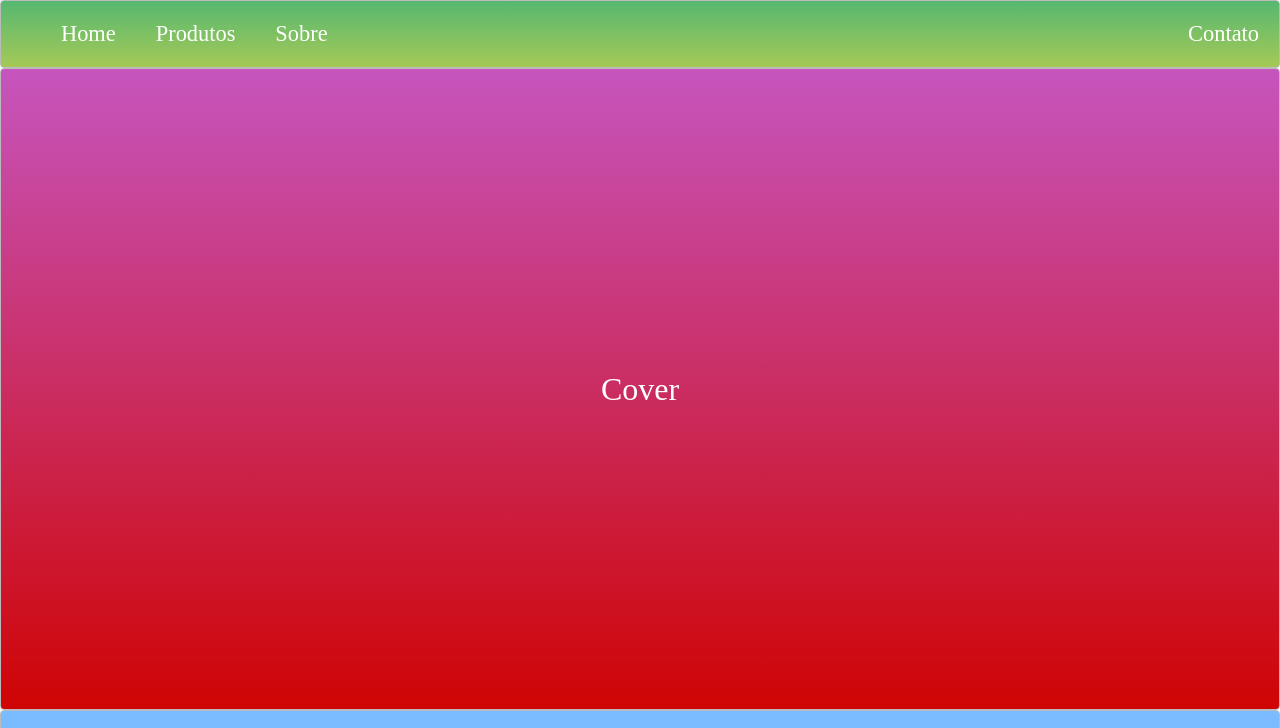
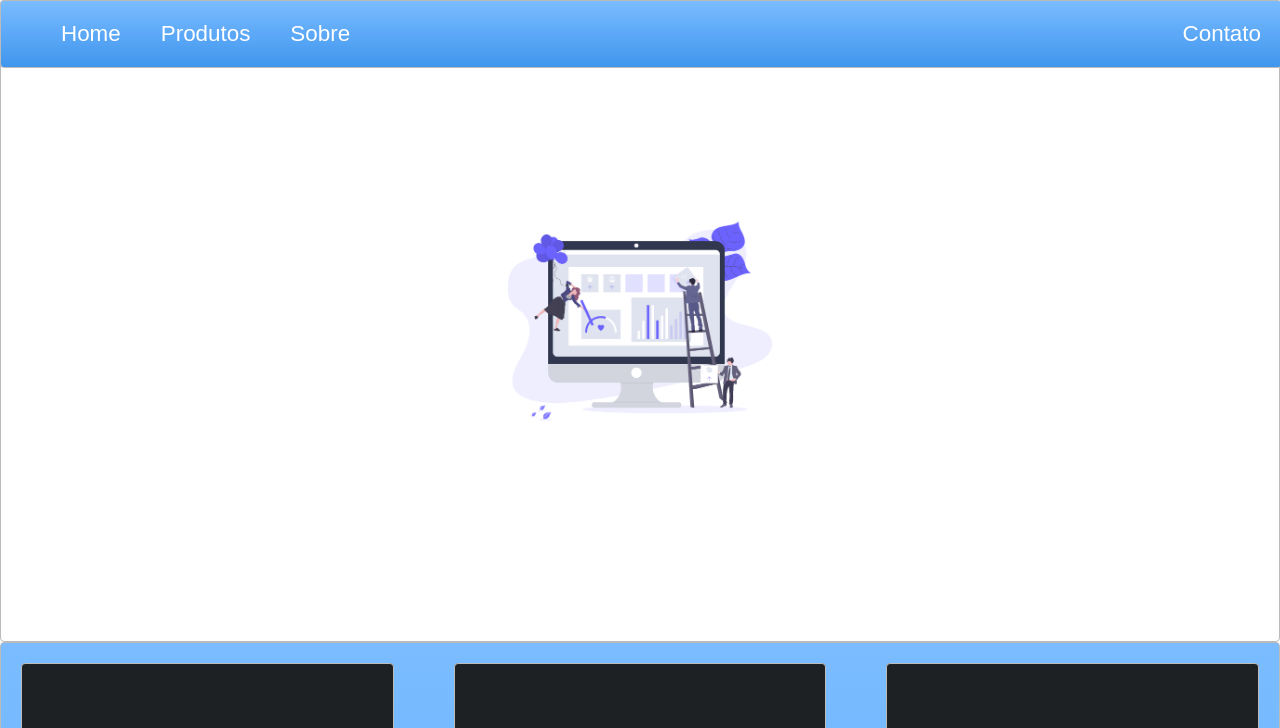
Before and after one commit to AndreVeral/ProjectLayout, a plain HTML site: page index.html in a window 1280 px wide. Shown: the top 728 px of the page. Drawn offline with Linux system fonts and the light colour scheme.

Commit message:
Locking navigation bar at the top

```diff
--- a/index.html
+++ b/index.html
@@ -8,7 +8,7 @@
 
 
 <header class="header">
-  <nav class="zone green">
+  <nav class="zone blue sticky-top">
     <ul class="header-list">
       <li><a href="">Home</a></li>
       <li><a href="">Produtos</a></li>
@@ -19,7 +19,7 @@
 </header>
 
 <main class="cover">
-  <nav class="container zone red">Cover</nav>
+  <nav class="container zone"><img class="cover-img" src="./img/undraw.png" alt=""></nav>
 </main>
 <main class="grid">
   <div class="zone blue grid-wrapper">
--- a/style.css
+++ b/style.css
@@ -1,5 +1,6 @@
 body {
     margin: auto 0;
+    font-family: Arial;
 }
 
 
@@ -20,6 +21,12 @@ body {
     list-style: none;
     font-size: 0.7em;
     margin: 0;
+}
+
+.sticky-top{
+    position: fixed;
+    top: 0;
+    width: 100%;
 }
 
 @media only screen and (max-width: 600px) {
@@ -66,12 +73,23 @@ a {
     padding: 130px;
     margin: 20px    ;
 }
+.cover-img{
+    width: 20rem;
+}
 
 .zone:hover {
     -webkit-box-shadow: rgba(0, 0, 0, 0.8) 0px 5px 15px, inset rgba(0, 0, 0, 0.15) 0px -10px 20px;
     -moz-box-shadow: rgba(0, 0, 0, 0.8) 0px 5px 15px, inset rgba(0, 0, 0, 0.15) 0px -10px 20px;
     -o-box-shadow: rgba(0, 0, 0, 0.8) 0px 5px 15px, inset rgba(0, 0, 0, 0.15) 0px -10px 20px;
     box-shadow: rgba(0, 0, 0, 0.8) 0px 5px 15px, inset rgba(0, 0, 0, 0.15) 0px -10px 20px;
+
+}
+
+.box:hover {
+    -webkit-transform: rotate(-7deg);
+    -moz-transform: rotate(-7deg);
+    -o-transform: rotate(-7deg);
+    transform: rotate(-7deg);
 
 }
 
```
